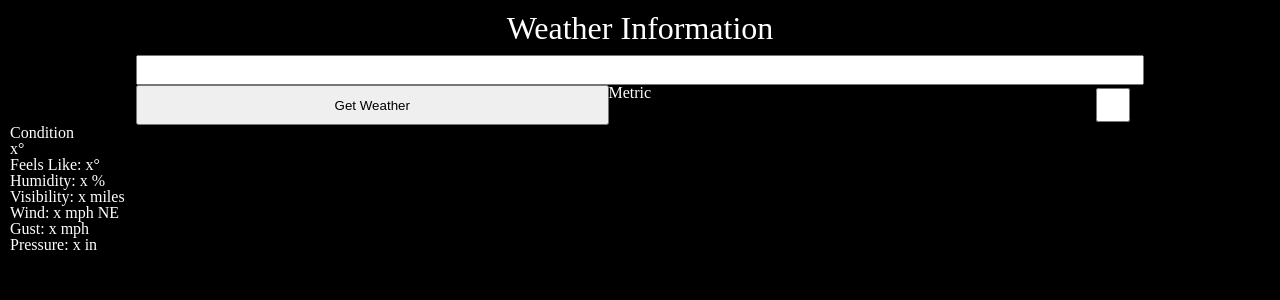
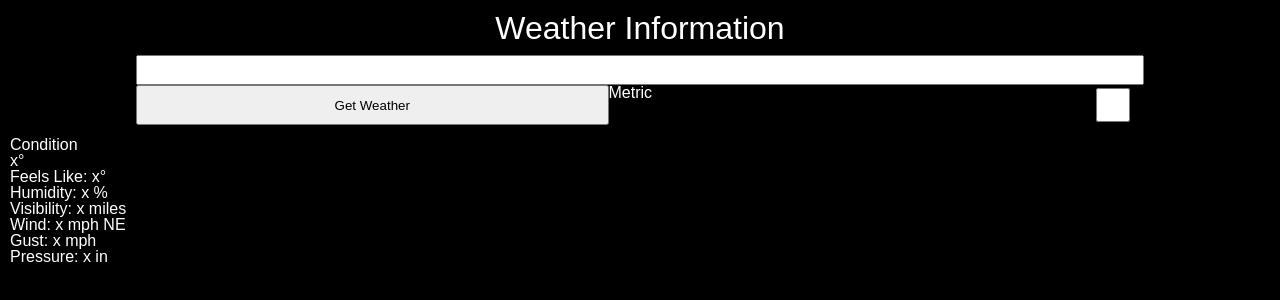
Before and after one commit to xincryptedx/weather-app, a website built with webpack: page dist/index.html in a window 1280 px wide. Built offline with nearby package versions, Linux system fonts and the light colour scheme.

Commit message:
Add font family and spacer

```diff
--- a/src/style.css
+++ b/src/style.css
@@ -131,10 +131,15 @@ table {
 
 /* #endregion */
 
+* {
+  font-family: Arial, Helvetica, sans-serif;
+}
+
 body {
   display: grid;
   justify-items: center;
   background-color: black;
+  font-family: Arial, Helvetica, sans-serif;
   color: white;
 }
 
@@ -143,12 +148,13 @@ body {
 }
 
 .main-grid {
-  grid-template-rows: 5% min-content 5% min-content 1fr 5%;
+  grid-template-rows: 5% min-content 5% min-content 5% 1fr 5%;
   grid-template-areas:
     "."
     "title"
     "."
     "search"
+    "."
     "details"
     ".";
   width: calc(100% - 20px);
```
